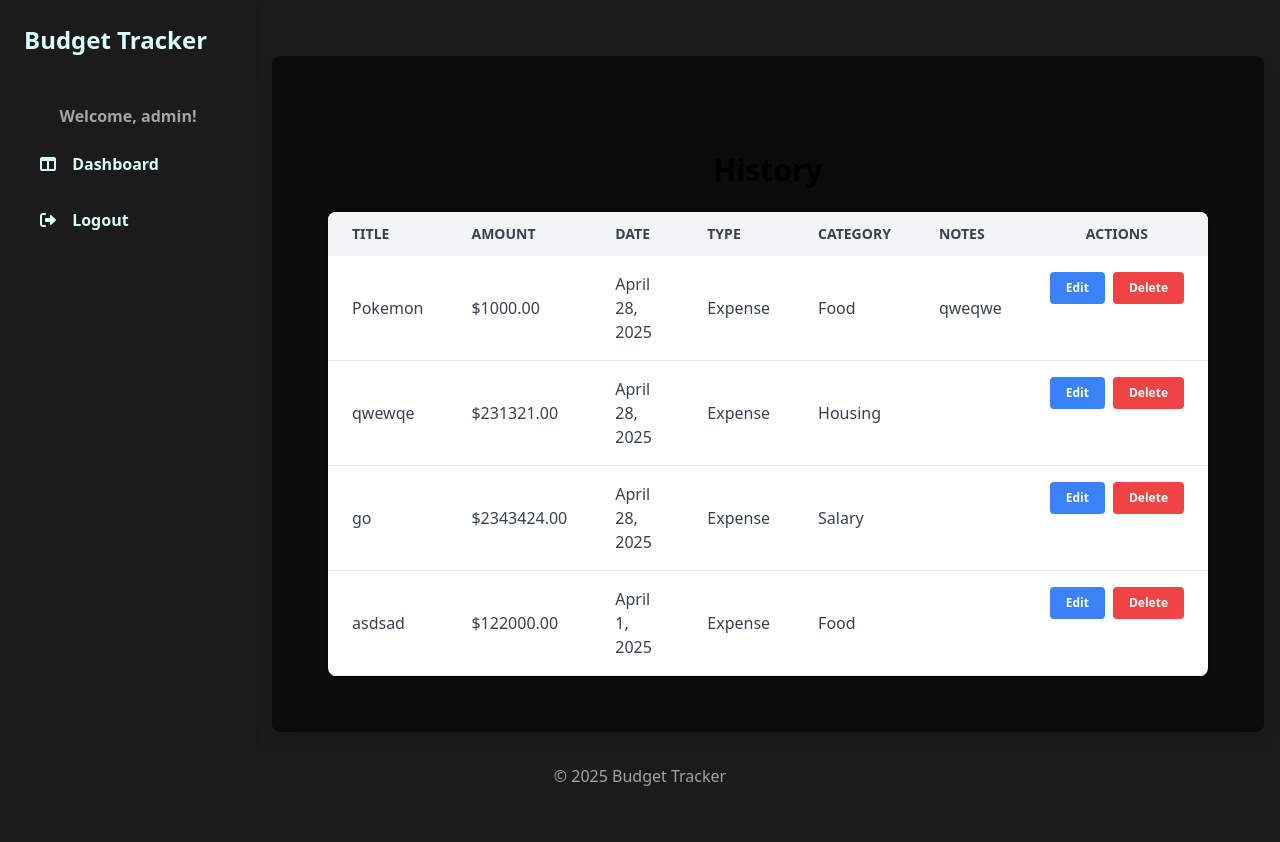
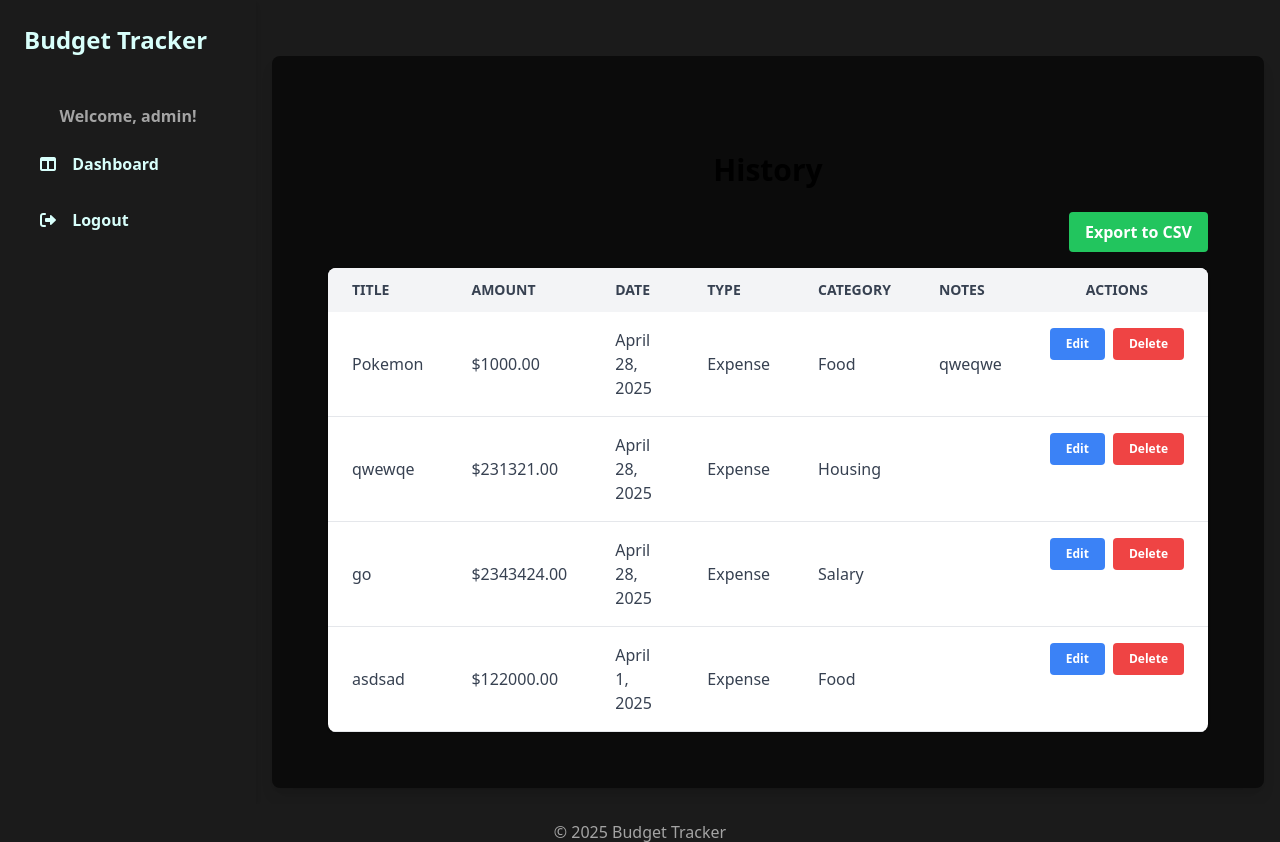
Before and after one commit to clareenz/budget_tracker, a Django app: page /history/ in a window 1280 px wide. Shown: the top 842 px of the page. Before the commit the page ends 786 px from the top, so only its background shows below. Run offline with Django 5.2, Linux system fonts and the light colour scheme; a user stored in the database is signed in; data comes from the database, SQL or seed files in the repository; both versions use the stored data as it was after the commit; some libraries are stand-ins or nearby versions.

Commit message:
added csv converter button

```diff
--- a/budget_app/templates/budget_app/history.html
+++ b/budget_app/templates/budget_app/history.html
@@ -3,6 +3,12 @@
 {% block content %}
 <div class="max-w-6xl mx-auto p-6 mt-10">
     <h2 class="text-3xl font-bold mb-6 text-center">History</h2>
+
+    <div class="flex justify-end mb-4">
+        <a href="{% url 'export_csv' %}" class="bg-green-500 hover:bg-green-600 text-white font-semibold py-2 px-4 rounded">
+            Export to CSV
+        </a>
+    </div>
 
     <div class="overflow-x-auto rounded-lg shadow">
         <table class="min-w-full bg-white">
--- a/budget_app/urls.py
+++ b/budget_app/urls.py
@@ -11,4 +11,5 @@ urlpatterns = [
     path('history/', views.history, name='history'),
     path('entries/<int:entry_id>/update/', views.update_entry, name='update_entry'),
     path('entries/<int:entry_id>/delete/', views.delete_entry, name='delete_entry'),
+    path('export-csv/', views.export_csv, name='export_csv'),
 ]
--- a/budget_app/views.py
+++ b/budget_app/views.py
@@ -9,6 +9,8 @@ from django.db.models import Sum
 from .models import Entry
 from django.shortcuts import render, redirect, get_object_or_404
 from calendar import month_name
+import csv
+from django.http import HttpResponse
 
 def home(request):
     return render(request, 'budget_app/home.html')
@@ -175,3 +177,31 @@ def delete_entry(request, entry_id):
         return redirect('history')
 
     return render(request, 'budget_app/delete_entry.html', {'entry': entry})
+
+@login_required
+def export_csv(request):
+    # Create the HttpResponse object with CSV header
+    response = HttpResponse(content_type='text/csv')
+    response['Content-Disposition'] = 'attachment; filename="budget_history.csv"'
+
+    # Get all entries for the current user
+    entries = Entry.objects.filter(user=request.user).order_by('-date')
+
+    # Create the CSV writer
+    writer = csv.writer(response)
+
+    # Write the header row
+    writer.writerow(['Title', 'Amount', 'Date', 'Type', 'Category', 'Notes'])
+
+    # Write the data rows
+    for entry in entries:
+        writer.writerow([
+            entry.title,
+            entry.amount,
+            entry.date,
+            entry.get_type_display(),
+            entry.get_category_display(),
+            entry.notes
+        ])
+
+    return response
```
Also changed, not shown: db.sqlite3.
